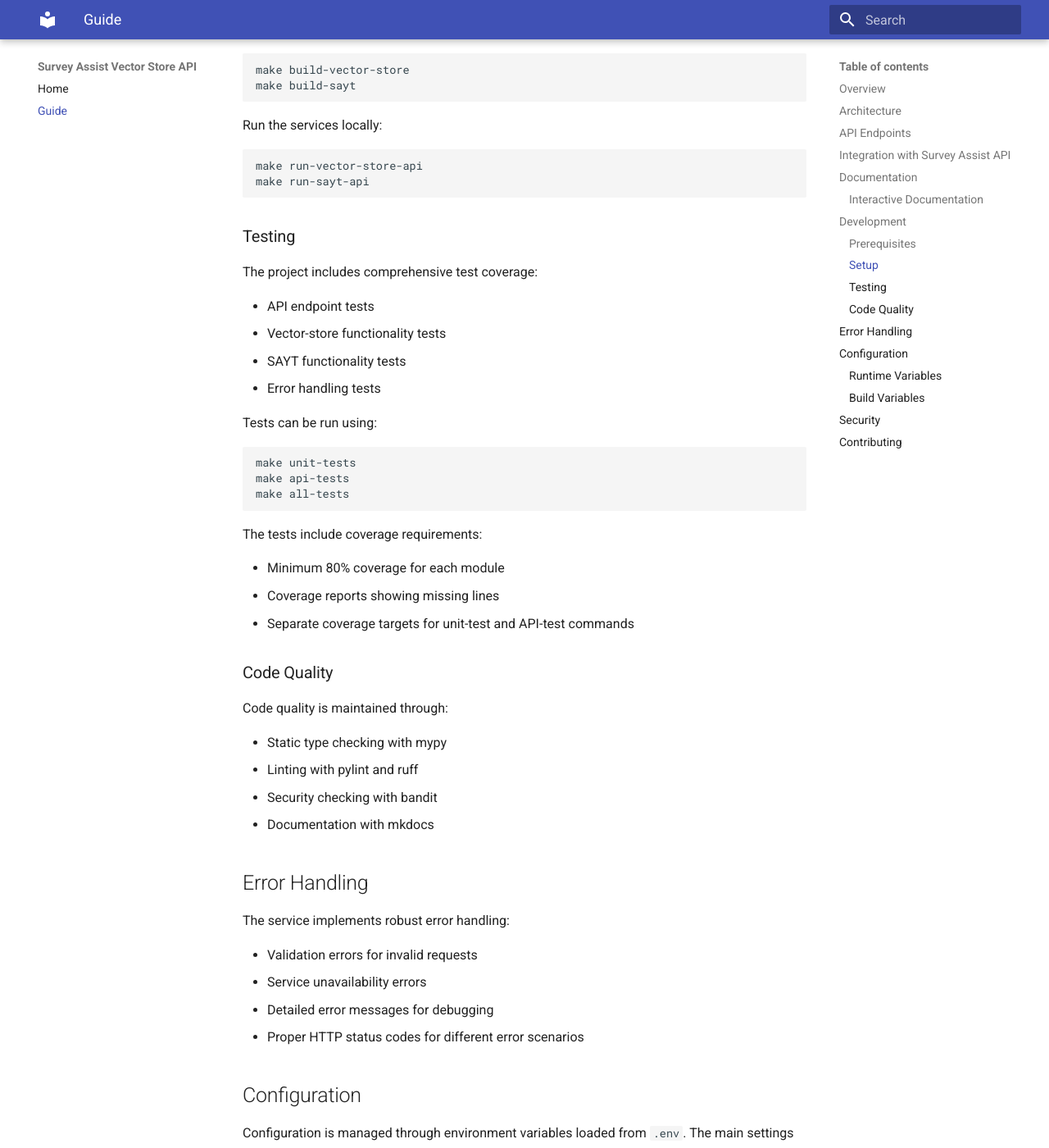
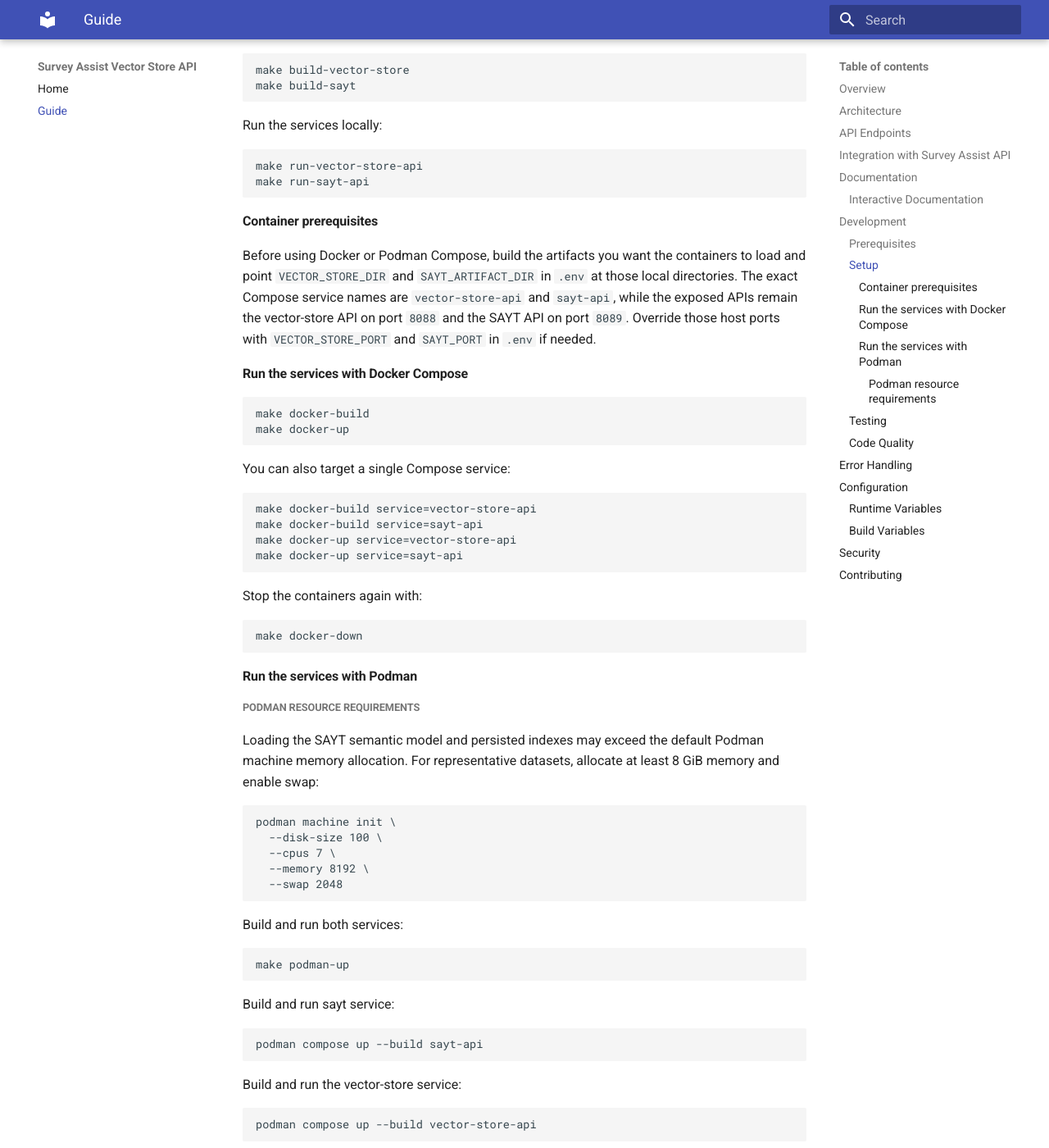
Before and after one commit to ONSdigital/survey-assist-vector-store-api, an MkDocs documentation site: the page built from docs/guide.md, in a window 1280 px wide and 1400 px high, scrolled down 2729 px. Shown: the whole window at 82% size. Built offline with MkDocs 1.6.1 and Material for MkDocs 9.7.7, drawn with Linux system fonts in a browser that asks for light colours; some of the changed text lies outside the part shown.

Commit message:
feat(docker): add local Docker Compose workflow for vector-store and SAYT services (#5)
* feat(containers): Add docker building setup

* chore: update Dockerfile and docs with new 'vector store' naming convention

* chore: add cache mounts to Dockerfile for faster local repeated builds

* chore: rename vector-search to vector-store

* chore: further renames of search -> store

* docs(docker): narrow README to focus on guide.md

* fix(build):remove restart policy

* fix(build):update lock

* chore(docs):update podman commands

* chore(docs):update changelog

* chore(build):update release

* fix(deps): restore development dependencies in lock file

---------

Co-authored-by: Steve Gibbard <steve.gibbard@ons.gov.uk>

````diff
--- a/docs/guide.md
+++ b/docs/guide.md
@@ -104,6 +104,76 @@ make run-vector-store-api
 make run-sayt-api
 ```
 
+#### Container prerequisites
+Before using Docker or Podman Compose, build the artifacts you want the containers to
+load and point `VECTOR_STORE_DIR` and `SAYT_ARTIFACT_DIR` in `.env` at those
+local directories. The exact Compose service names are `vector-store-api` and
+`sayt-api`, while the exposed APIs remain the vector-store API on port `8088`
+and the SAYT API on port `8089`. Override those host ports with
+`VECTOR_STORE_PORT` and `SAYT_PORT` in `.env` if needed.
+
+#### Run the services with Docker Compose
+
+```bash
+make docker-build
+make docker-up
+```
+
+You can also target a single Compose service:
+
+```bash
+make docker-build service=vector-store-api
+make docker-build service=sayt-api
+make docker-up service=vector-store-api
+make docker-up service=sayt-api
+```
+
+Stop the containers again with:
+
+```bash
+make docker-down
+```
+
+#### Run the services with Podman
+
+##### Podman resource requirements
+
+Loading the SAYT semantic model and persisted indexes may exceed the default
+Podman machine memory allocation. For representative datasets, allocate at
+least 8 GiB memory and enable swap:
+
+```shell
+podman machine init \
+  --disk-size 100 \
+  --cpus 7 \
+  --memory 8192 \
+  --swap 2048
+```
+
+Build and run both services:
+
+```bash
+make podman-up
+```
+
+Build and run sayt service:
+
+```bash
+podman compose up --build sayt-api
+```
+
+Build and run the vector-store service:
+
+```bash
+podman compose up --build vector-store-api
+```
+
+Stop the containers with:
+
+```bash
+make docker-down
+```
+
 ### Testing
 
 The project includes comprehensive test coverage:
@@ -159,6 +229,10 @@ For day-to-day use, it helps to think of the variables in two groups: runtime
 variables used by the APIs when they start, and build variables used by the
 local artifact-generation scripts.
 
+When using Docker Compose locally, `VECTOR_STORE_DIR` and `SAYT_ARTIFACT_DIR`
+should point to local artifact directories that can be bind-mounted into the
+containers.
+
 ### Runtime Variables
 
 | Variable                 | Used by                                        | Required | Default         | Description                                                   |
--- a/pyproject.toml
+++ b/pyproject.toml
@@ -1,6 +1,6 @@
 [project]
 name = "survey-assist-vector-store-api"
-version = "0.1.0"
+version = "0.1.1"
 description = ""
 authors = [{ name = "Steve Gibbard", email = "steve.gibbard@ons.gov.uk" }]
 readme = "README.md"
````
Also changed, not shown: CHANGELOG.md (+9 -0 lines), README.md (+34 -0 lines), compose.yaml (added, +32 -0 lines), docs/index.md (+3 -1 lines), 4 other files.
